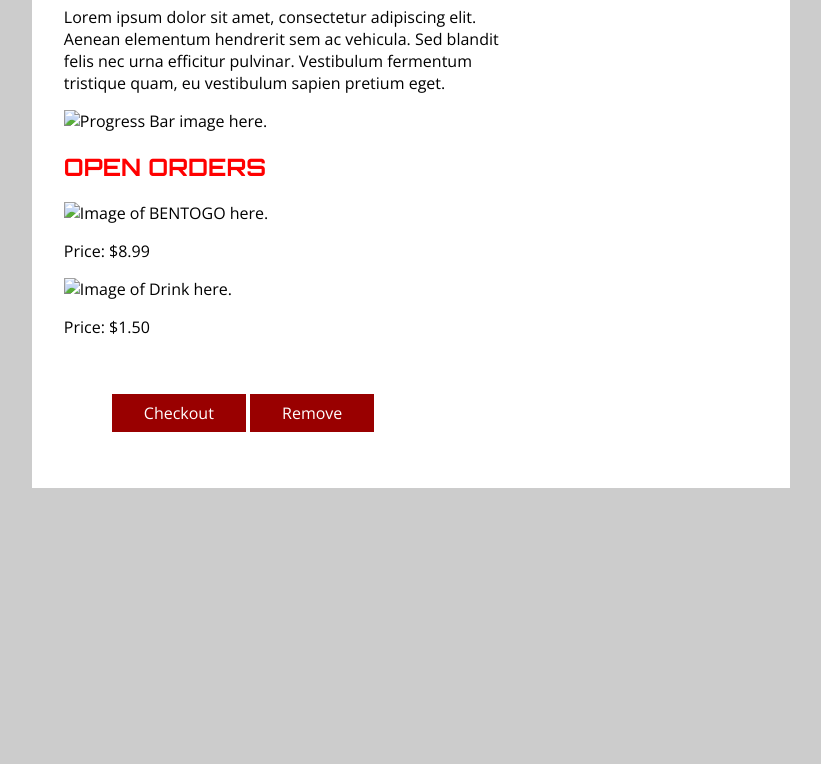
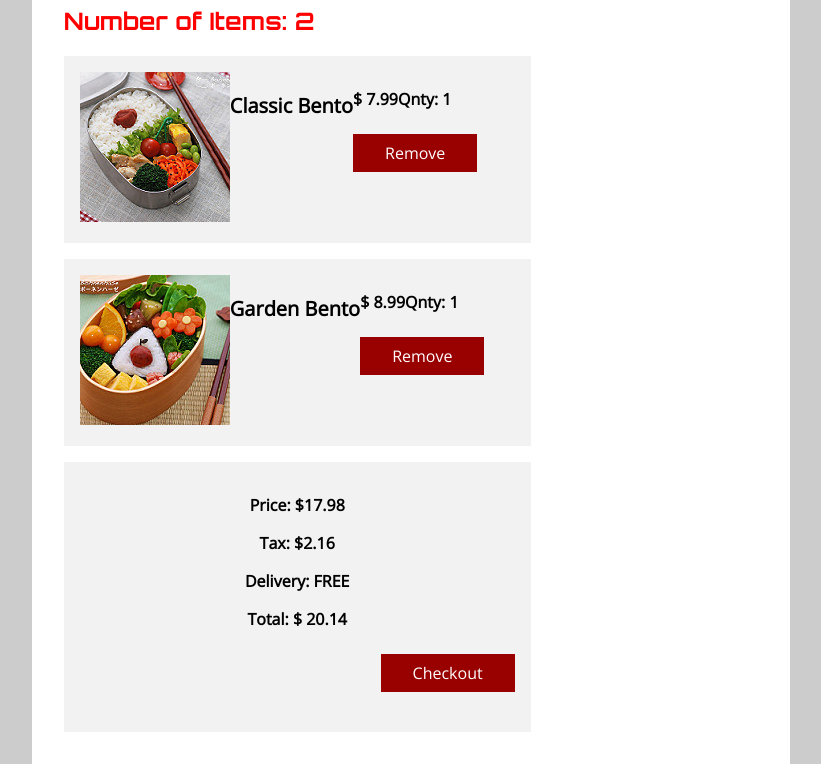
Before and after one commit to historywhiz4k/iat339-summer2016-project02, a plain HTML site: page BentogoVersion02/bentogo_myorder.html in a window 1280 px wide. Shown: the part 622-1386 px from the top of the page, without its empty margins (229-1050 px from the left). Before the commit the page ends 1110 px from the top, so only its background shows below. Drawn offline with nearby package versions, Linux system fonts and the light colour scheme.

Commit message:
Updated the grid layout and content of the MyOrder page.

```diff
--- a/BentogoVersion02/bentogo_myorder.html
+++ b/BentogoVersion02/bentogo_myorder.html
@@ -5,7 +5,7 @@
 
 		<meta charset="utf-8">
 
-		<title>BENTOGO: My Cart</title>
+		<title>BENTOGO: My Order</title>
 
 		<link href="css/main.css" rel="stylesheet">
 
@@ -36,7 +36,7 @@
 				<div class="grid-nav">
 
 					<a href="#account" class="button-nav">My Account</a>
-					<a class="button-nav" href="bentogo_myorder.html">My Order (0 Items)</a>
+					<a class="button-nav" href="bentogo_myorder.html">My Order (2 Items)</a>
 					<a class="button-nav" href="bentogo_catalogue-step-01.html">Bento Catalogue</a>
 					<a class="button-nav" href="bentogo_custom-bento-step-01.html">Custom Bento</a>
 					<a class="button-nav" href="bentogo_newsfeed.html">Newsfeed</a>
@@ -48,25 +48,68 @@
 
 			<div class="grid-content">
 
-				<h1>MY CART</h1>
-
-				<p>Lorem ipsum dolor sit amet, consectetur adipiscing elit. Aenean elementum hendrerit sem ac vehicula. Sed blandit felis nec urna efficitur pulvinar. Vestibulum fermentum tristique quam, eu vestibulum sapien pretium eget.</p>
+				<h1>MY ORDER</h1>
 
 				<div>
 
-					<img src="" alt="Progress Bar image here." class="content-img">
+					<h2>Number of Items: 2</h2>
 
-					<h2>OPEN ORDERS</h2>
+					<div class="grid-listing">
 
-					<img src="" alt="Image of BENTOGO here." class="content-img">
-					<p>Price: $8.99</p>
-					<img src="" alt="Image of Drink here." class="content-img">
-					<p>Price: $1.50</p>
+						<div class="grid-icon-small">
+							<a href="bentogo_catalogue-item001.html">
+							<img src="img/img_product-listing001.jpg" class="icon-size" alt="Classic Bento">
+							</a>
+						</div>
 
+						<div class="grid-orderdetails">
+							<h3>Classic Bento</h3>
+						</div>
+						<div class="grid-orderdetails">
+							<p><strong>$ 7.99</strong></p>
+						</div>
+						<div class="grid-orderdetails">
+							<p><strong>Qnty: 1</strong></p>
+						</div>
+						<div class="grid-orderdetails">
+							<a href="#" class="button-order">Remove</a>
+						</div>
 
-					<div class="grid-options">
-						<a class="button-order">Checkout</a>
-						<a class="button-order" href="bentogo_catalogue-step-01.html">Remove</a>
+					</div>
+
+					<div class="grid-listing">
+
+						<div class="grid-icon-small">
+							<a href="bentogo_catalogue-item002.html">
+							<img src="img/img_product-listing002.jpg" class="icon-size" alt="Garden Bento">
+							</a>
+						</div>
+
+						<div class="grid-orderdetails">
+							<h3>Garden Bento</h3>
+						</div>
+						<div class="grid-orderdetails">
+							<p><strong>$ 8.99</strong></p>
+						</div>
+						<div class="grid-orderdetails">
+							<p><strong>Qnty: 1</strong></p>
+						</div>
+						<div class="grid-orderdetails">
+							<a href="#" class="button-order">Remove</a>
+						</div>
+
+					</div>
+
+					<div class="grid-listing">
+
+						<div>
+							<p align="center"><strong>Price: $17.98</strong></p>
+							<p align="center"><strong>Tax: $2.16</strong></p>
+							<p align="center"><strong>Delivery: FREE</strong></p>
+							<p align="center"><strong>Total: $ 20.14</strong></p>
+							<p align="right"><a class="button-order" href="#">Checkout</a></p>
+						</div>
+
 					</div>
 
 				</div>
```
